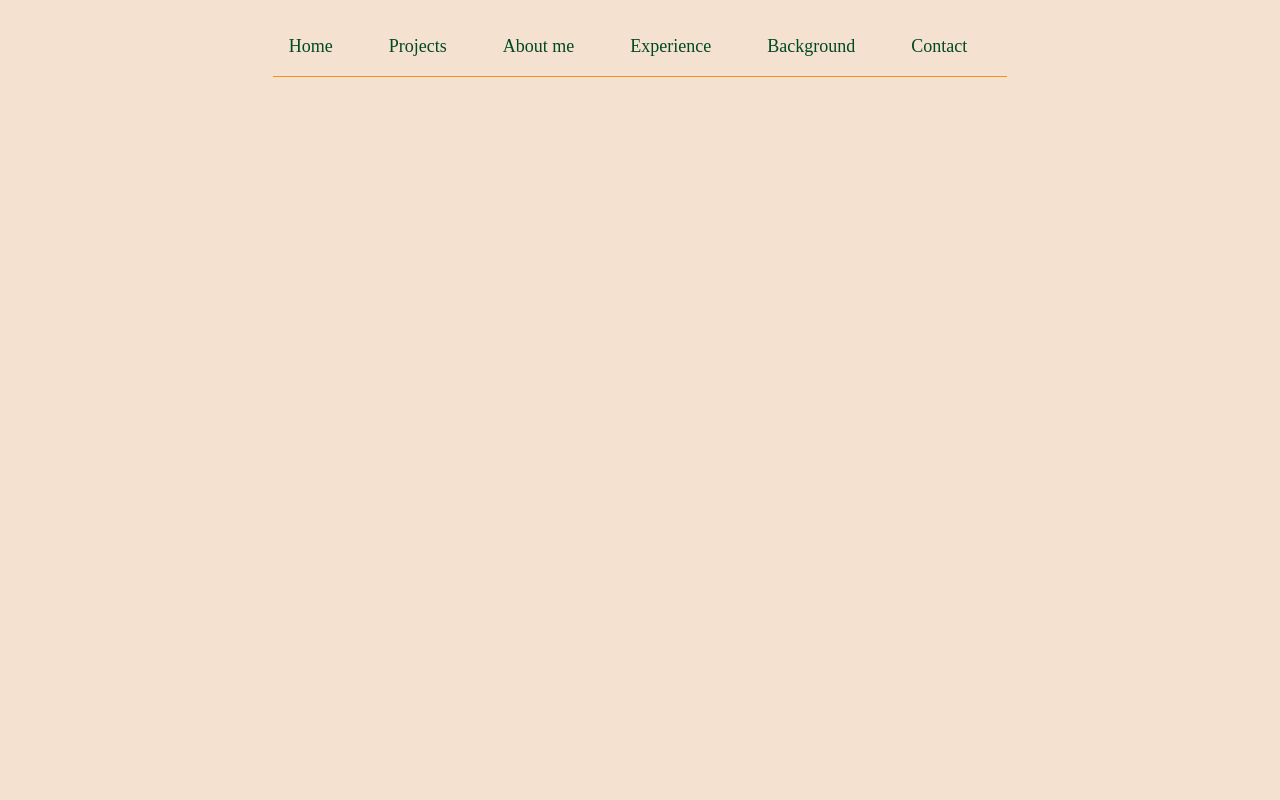
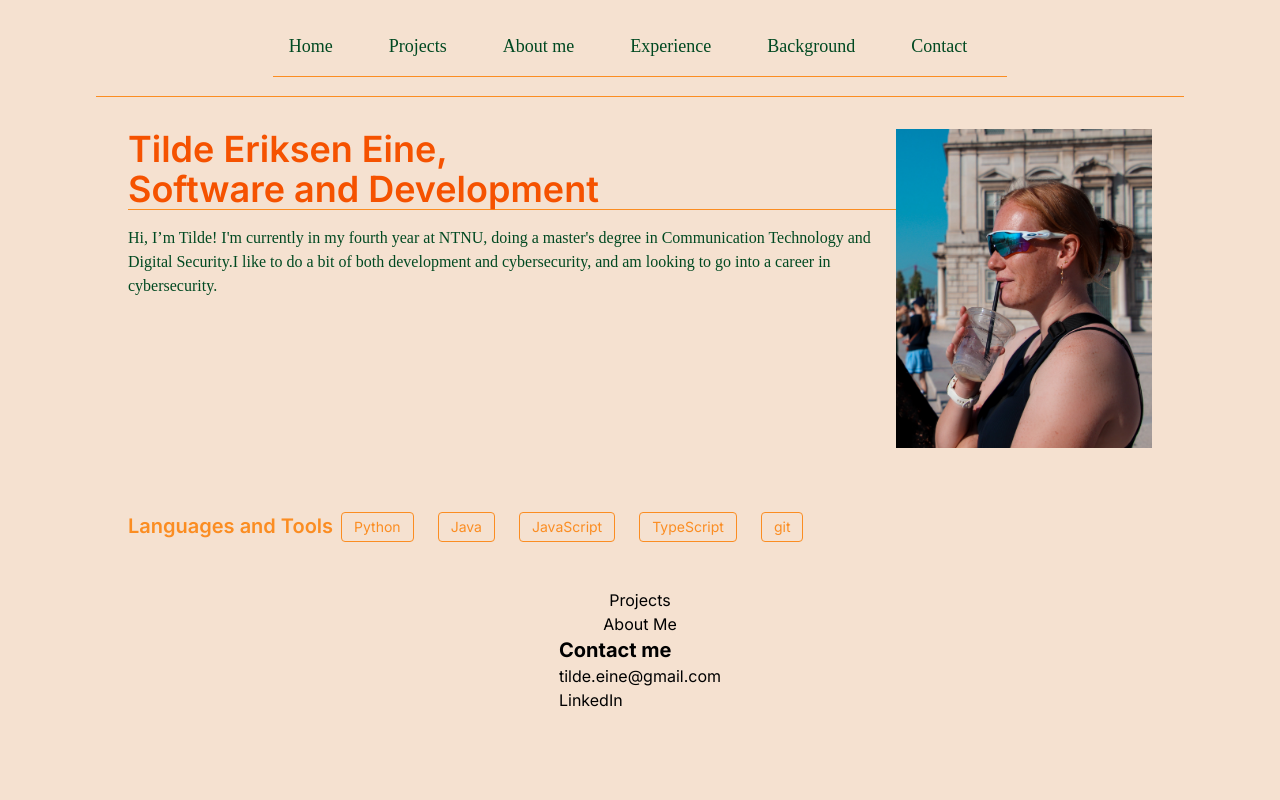
Before and after one commit to tildeeine/tildeeine.github.io, a Next.js app: page / in a window 1280 px wide. Shown: the top 800 px of the page. Built offline with nearby package versions, Linux system fonts and the light colour scheme.

Commit message:
Added header, bio, profileimage and languages to home section

```diff
--- a/package.json
+++ b/package.json
@@ -15,7 +15,7 @@
     "autoprefixer": "^10.4.15",
     "eslint": "8.49.0",
     "eslint-config-next": "13.4.19",
-    "next": "13.4.19",
+    "next": "^13.4.19",
     "postcss": "^8.4.29",
     "react": "18.2.0",
     "react-dom": "18.2.0",
--- a/src/app/page.tsx
+++ b/src/app/page.tsx
@@ -1,6 +1,6 @@
 import Image from 'next/image'
 import Navbar from '../components/Navbar'
-import HomeSection from '../components/HomeSecton';
+import HomeSection from '../components/HomeSection';
 import ProjectSection from '../components/ProjectSection';
 import AboutSection from '../components/AboutSection';
 import ExperienceSection from '../components/ExperienceSection';
--- /dev/null
+++ b/src/components/HomeSection.tsx
@@ -0,0 +1,34 @@
+import React from "react";
+import Image from 'next/image';
+import profileImage from '../assets/img/coffeprofile.jpg';
+
+const HomeSection: React.FC = () => {
+    return (
+        <div>
+            <div className="flex items-start justify-between p-8 max-w-screen-xl mx-auto border-t border-lightorange">
+                <div className="flex-1">
+                    <div className="flex-1">
+                        <h1 className="text-2xl md:text-4xl font-semibold mb-4 text-darkorange border-b border-lightorange">Tilde Eriksen Eine, <br /> Software and Development</h1>
+                        <p className="text-sm md:text-base mb-8 text-green font-Lora" style={{ maxHeight: "YOUR_IMAGE_HEIGHT" }}>
+                            Hi, I’m Tilde! I'm currently in my fourth year at NTNU, doing a master's degree in Communication Technology and Digital Security.I like to do a bit of both development and cybersecurity, and am looking to go into a career in cybersecurity.
+                        </p>
+                    </div>
+                </div>
+                <Image src={profileImage} alt="Tilde Eriksen Eine" className="w-1/4 object-cover" />
+            </div>
+            <div className="flex items-start p-8 max-w-screen-xl mx-auto text-lightorange">
+                <h2 className="text-xl font-semibold mb-4">Languages and Tools</h2>
+                <div className="flex flex-wrap gap-2">
+                    {['Python', 'Java', 'JavaScript', 'TypeScript', 'git'].map((language) => (
+                        <button key={language} className="text-sm py-1 px-3 mx-2 border border-lightorange rounded hover:bg-lightorange hover:text-background">
+                            {language}
+                        </button>
+                    ))}
+                </div>
+            </div>
+        </div>
+    );
+}
+
+
+export default HomeSection;
--- a/src/components/HomeSecton.tsx
+++ /dev/null
@@ -1,16 +0,0 @@
-import React from "react";
-
-const HomeSection: React.FC = () => {
-    return (
-        <section id='home'>
-            <main className="flex min-h-screen flex-col items-center justify-between p-24">
-                <div className="z-10 max-w-5xl w-full items-center justify-between font-mono text-sm lg:flex">
-                    <div className="fixed bottom-0 left-0 flex h-48 w-full items-end justify-center bg-gradient-to-t from-white via-white dark:from-black dark:via-black lg:static lg:h-auto lg:w-auto lg:bg-none">
-                    </div>
-                </div>
-            </main>
-        </section>
-    );
-}
-
-export default HomeSection;
```
Also changed, not shown: src/assets/img/coffeprofile.JPG (added), 1 other file (tests, documents, lock files or other folders).
